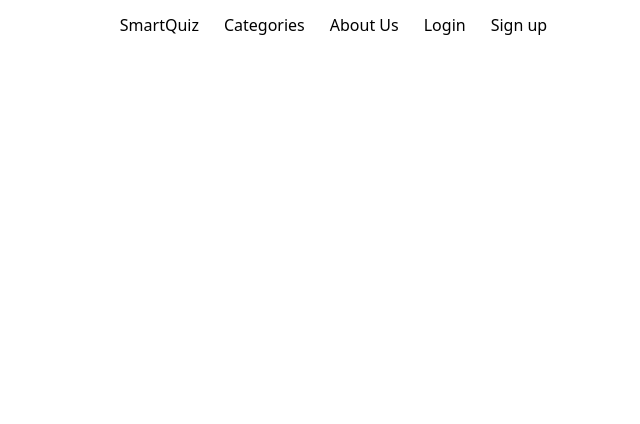
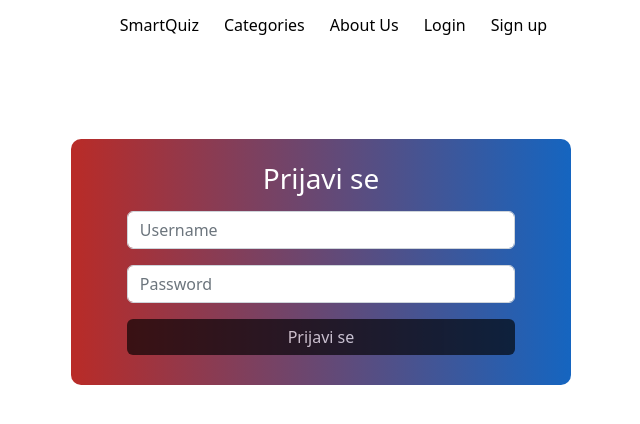
Before and after one commit to AmigosLP/Seminarski-RS1, an Angular app in the folder frontend/: page /login in a window 1280 px wide. Before the commit this address led to /. Shown: the top 424 px of the page, without its empty margins (319-959 px from the left). Built offline with nearby package versions, Linux system fonts and the light colour scheme.

Commit message:
AB#31
Add login page

```diff
--- a/frontend/src/app-routing.components.ts
+++ b/frontend/src/app-routing.components.ts
@@ -2,6 +2,7 @@ import { NgModule } from "@angular/core";
 import { RouterModule, Routes } from "@angular/router";
 import { AboutUsComponent } from "./app/about-us/about-us.component";
 import { CategoriesComponent } from "./app/categories/categories.component";
+import { LoginComponent } from "./app/login/login.component";
 import { SignUpComponent } from "./app/sign-up/sign-up.component";
 import { SlideComponent } from "./app/slide/slide.component";
 
@@ -9,7 +10,8 @@ const routes: Routes = [
     {path:"",component: SlideComponent},
     {path:"aboutus",component: AboutUsComponent},
     {path:"categories",component:CategoriesComponent},
-    {path:"signup",component:SignUpComponent}
+    {path:"signup",component:SignUpComponent},
+    {path:"login",component:LoginComponent}
 
 ];
 
--- a/frontend/src/app.module.ts
+++ b/frontend/src/app.module.ts
@@ -9,6 +9,7 @@ import { AppRoutingModule } from './app-routing.components';
 import { CategoriesComponent } from './app/categories/categories.component';
 import { SignUpComponent } from './app/sign-up/sign-up.component';
 import { ReactiveFormsModule } from '@angular/forms';
+import { LoginComponent } from './app/login/login.component';
 
 
 
@@ -18,7 +19,8 @@ import { ReactiveFormsModule } from '@angular/forms';
     AboutUsComponent,
     SlideComponent,
     CategoriesComponent,
-    SignUpComponent
+    SignUpComponent,
+    LoginComponent
   ],
   imports: [
     BrowserModule,
--- a/frontend/src/app/app.component.html
+++ b/frontend/src/app/app.component.html
@@ -4,7 +4,7 @@
     <p [routerLink]="['categories']">Categories</p>
     <p [routerLink]="['aboutus']">About Us</p>
     <!--<a href="/aboutus" target="_blank" #aboutUs><p>About Us</p></a>-->
-    <p>Login</p>
+    <p [routerLink]="['login']">Login</p>
     <p [routerLink]="['signup']">Sign up</p>
   </div>
 </div>
--- /dev/null
+++ b/frontend/src/app/login/login.component.css
@@ -0,0 +1,74 @@
+.content
+{
+    border-radius: 10px 10px 10px 10px;
+    max-width: 500px;
+    margin: auto;
+
+    padding: 2% 5%;
+    color: white;
+}
+.btn
+{
+  border: none;
+    background-color: #000;
+    color: #fff;
+    width: 100%;
+
+}
+
+button:hover
+{
+    color: #fff;
+    background-color: #000;
+}
+
+
+.error
+{
+    color: black;
+}
+.card-body {
+    flex: 1 1 auto;
+    padding: 1.25rem
+}
+input[type="radio"] {
+    display: none;
+  }
+
+  input[type="radio"] + label:before {
+    content: "";
+    display: inline-block;
+    width: 25px;
+    height: 25px;
+    padding: 6px;
+    margin-right: 3px;
+    background-clip: content-box;
+    border: 2px solid #bbb;
+    background-color: #e7e6e7;
+    border-radius: 50%;
+  }
+
+  input[type="radio"]:checked + label:before {
+    background-color: black;
+
+  }
+
+  label {
+    display: flex;
+    align-items: center;
+  }
+  p {
+    font-size: 0.875rem;
+    margin-bottom: .5rem;
+    line-height: 1.5rem
+  }
+  .content
+  {
+    background: linear-gradient(to right, #b92b27, #1565c0);
+    border:none
+  }
+  .container
+  {
+    text-align: center;
+    padding-top: 3%;
+  }
--- /dev/null
+++ b/frontend/src/app/login/login.component.html
@@ -0,0 +1,42 @@
+<div class="container mt-5">
+    <form class="content" [formGroup]="prijava"  (ngSubmit)="prijavaKorisnika()">
+         <h3 class="text-center">Prijavi se</h3>
+
+         <div class="row">
+
+
+
+
+
+            <div class="mt-2 mb-2 col-lg-12 col-12">
+                <input type="text" formControlName="username" class="form-control" placeholder="Username">
+                <div *ngIf="username.invalid && (username.touched || username.dirty)">
+                    <span class="error" *ngIf="username.errors && username.errors['required']">*Username je obavezan</span>
+
+                </div>
+
+            </div>
+
+            <div class="mt-2 mb-2 col-lg-12 col-12">
+                <input type="password" formControlName="password" class="form-control" placeholder="Password">
+                <div *ngIf="password.invalid && (password.touched || password.dirty)">
+                    <span class="error" *ngIf="password.errors && password.errors['required']">*Password je obavezan</span>
+
+                </div>
+
+            </div>
+
+
+
+
+             <div class="mt-2 mb-2 col-lg-12 col-12">
+                <button class="btn" [disabled]="prijava.invalid">Prijavi se</button>
+             </div>
+
+
+
+
+
+         </div>
+    </form>
+</div>
--- /dev/null
+++ b/frontend/src/app/login/login.component.ts
@@ -0,0 +1,37 @@
+import { Component, OnInit } from '@angular/core';
+import { FormBuilder, FormControl, FormGroup, Validators } from '@angular/forms';
+
+@Component({
+  selector: 'app-login',
+  templateUrl: './login.component.html',
+  styleUrls: ['./login.component.css']
+})
+export class LoginComponent implements OnInit {
+
+  constructor(
+    private fb:FormBuilder,
+  ) { }
+  prijava:any
+
+  ngOnInit(): void {
+
+    this.prijava=this.fb.group({
+      "username":new FormControl(null,[Validators.required,Validators.pattern('[A-Za-z]*')]),
+      "password":new FormControl(null,[Validators.required])
+
+    });
+
+  }
+  prijavaKorisnika()
+  {
+
+  }
+
+  get username(): FormControl {
+    return this.prijava.get('username') as FormControl;
+  }//username
+
+  get password() : FormControl {
+    return this.prijava.get('password') as FormControl;
+  }//password
+}
```
Also changed, not shown: 1 other file (tests, documents, lock files or other folders).
